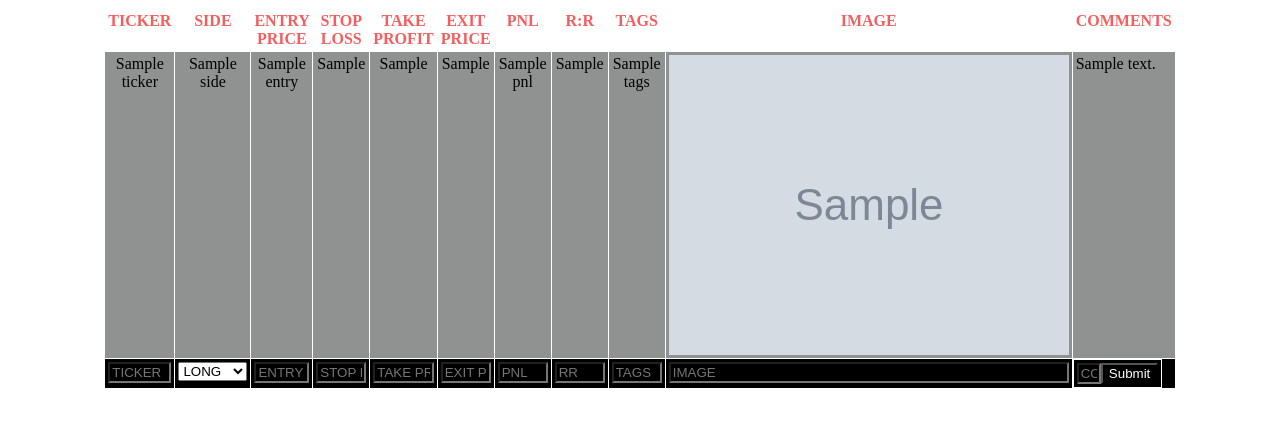
After one commit to Zeal5/Trading-Journal, a Django app: template templates/partials/spot_table.html in a window 1280 px wide. The commit adds this page. Shown: the top 427 px of the page. Run offline with Django 3.2, Linux system fonts and the light colour scheme; the template is opened without the code that fills it: most values are stand-ins (such as "Sample title", 1, 10 or a date in 2020); grey boxes marked "Sample" are stand-in pictures.

Commit message:
add spot js,css

```diff
--- a/spot_bag/views.py
+++ b/spot_bag/views.py
@@ -13,7 +13,7 @@ import json
 
 
 def home_page(request, *args, **kwargs):
-    context = { "spot" : True}
+    context = {"spot" : True}
     print(request.method)
     return render(request, "base.html", context=context)
 
--- a/templates/partials/_trades_table.html
+++ b/templates/partials/futures_trades_table.html
@@ -1,6 +1,6 @@
 {% load static %}
 
-<link type="text/css" rel="stylesheet" href="{% static 'css/_trades_table.css' %}">
+<link type="text/css" rel="stylesheet" href="{% static 'css/futures_trades_table.css' %}">
 
 
 <!-- Erro pop up -->
@@ -144,4 +144,4 @@
 
 
 
-<script type="text/javascript" src="{% static 'js/_trades_table.js' %}"> </script>
+<script type="text/javascript" src="{% static 'js/futures_trades_table.js' %}"> </script>
--- /dev/null
+++ b/templates/partials/spot_table.html
@@ -0,0 +1,144 @@
+{% load static %}
+<link type="text/css" rel="stylesheet" href="{% static 'css/futures_trades_table.css' %}">
+
+<!-- Erro pop up -->
+<div id="error_popup">
+</div>
+
+<!-- Main Trading entries -->
+<div class="table-container">
+    <table class="styled-table">
+        <thead class="entries-table-head">
+            <tr>
+                <th>
+                    Ticker
+                </th>
+                <th>
+                    Side
+                </th>
+
+                <th>
+                    Entry Price
+                </th>
+                <th>
+                    Stop Loss
+                </th>
+                <th>
+                    Take Profit
+                </th>
+                <th>
+                    Exit Price
+                </th>
+                <th>
+                    PnL
+                </th>
+                <th>
+                    R:R
+                </th>
+
+                <th>
+                    Tags
+                </th>
+                <th>
+                    Image
+                </th>
+                <th>
+                    Comments
+                </th>
+            </tr>
+        </thead>
+
+        <tbody class="entries-table-body">
+            {% for trade in trades %}
+
+            <tr class="table-rows" onclick="toggle_comments(this)">
+                <td>
+                    {{ trade.ticker}}
+                </td>
+
+                <td>
+                    {{ trade.side }}
+                </td>
+
+                <td>
+                    {{ trade.entry }}
+                </td>
+
+                <td>
+                    {{ trade.stop_loss }}
+                </td>
+
+                <td>
+                    {{ trade.take_profit }}
+                </td>
+                <td>
+                    {{ trade.trade_exit }}
+                </td>
+                <td>
+                    {{ trade.pnl }}
+                </td>
+                <td>
+                    {{ trade.rr }}
+                </td>
+                <td>
+                    {{ trade.tags }}
+                </td>
+                <td>
+                    <img alt="None" src="{{ trade.image }}">
+                </td>
+                <td id="comment">
+                    {{ trade.comments }}
+                </td>
+            </tr>
+            {% endfor %}
+
+
+            <form method="post" action="{% url 'trades:trades' %}" id="tradeForm">
+                {% csrf_token %}
+                <tr class="table-rows">
+                    <td><input type="text" name="ticker" placeholder="TICKER"></td>
+                    <td>
+                        <select>
+                            <option value="long">LONG</option>
+                            <option value="short">SHORT</option>
+                        </select>
+                    </td>
+                    <td><input type="text" name="entry_price" placeholder="ENTRY PRICE"></td>
+                    <td><input type="text" name="stop_loss" placeholder="STOP LOSS"></td>
+                    <td><input type="text" name="take_profit" placeholder="TAKE PROFIT"></td>
+                    <td><input type="text" name="exit_price" placeholder="EXIT PRICE"></td>
+                    <td><input type="text" name="pnl" placeholder="PNL"></td>
+                    <td><input type="text" name="rr" placeholder="RR"></td>
+                    <td><input type="text" name="tags" placeholder="TAGS"></td>
+                    <td><input type="text" name="image" placeholder="IMAGE"></td>
+                    <td id="submit_trade"><input type="text" name="comment" placeholder="COMMENT">
+                        <input type="submit" value="Submit">
+                        <!-- <span id="submit_button_span">
+                            <button value="submit" type="submit">submit</button>
+                        </span> -->
+                    </td>
+                </tr>
+            </form>
+
+
+
+        </tbody>
+    </table>
+</div>
+
+<div id="uploadtrades-container">
+
+
+</div>
+
+
+
+
+
+
+
+
+
+
+
+<script type="text/javascript" src="{% static 'js/futures_trades_table.js' %}"> </script>
```
Also changed, not shown: templates/base.html (+3 -5 lines), static/css/futures_trades_table.css (renamed from static/css/_trades_table.css), static/js/futures_trades_table.js (renamed from static/js/_trades_table.js).
